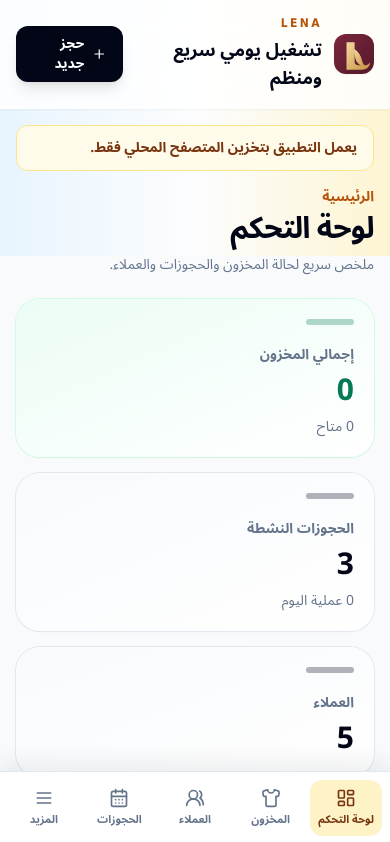
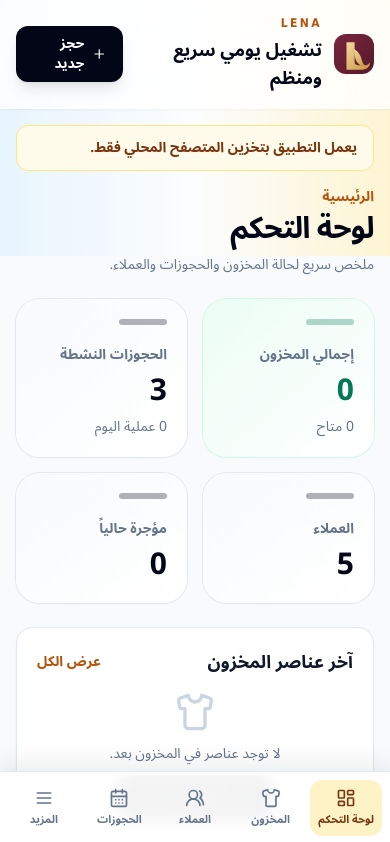
Before and after one commit to mohamedmasoud3030-tech/dress-roomshow, a React (Vite) app: page / in a window 390 px wide. Shown: the top 842 px of the page. Built offline with nearby package versions, Linux system fonts and the light colour scheme.

Commit message:
fix: show dashboard summary cards in a mobile 2x2 grid

```diff
--- a/src/features/dashboard/DashboardPage.tsx
+++ b/src/features/dashboard/DashboardPage.tsx
@@ -20,7 +20,7 @@
         <p className="mt-2 text-sm text-slate-500">ملخص سريع لحالة المخزون والحجوزات والعملاء.</p>
       </div>
 
-      <div className="grid gap-4 sm:grid-cols-2 lg:grid-cols-4">
+      <div className="grid grid-cols-2 gap-4 lg:grid-cols-4">
         <SummaryCard label="إجمالي المخزون" value={dressSummary.total} hint={`${dressSummary.available} متاح`} tone="positive" />
         <SummaryCard label="الحجوزات النشطة" value={reservationSummary.active} hint={`${reservationSummary.today} عملية اليوم`} />
         <SummaryCard label="العملاء" value={customerCount} />
```
